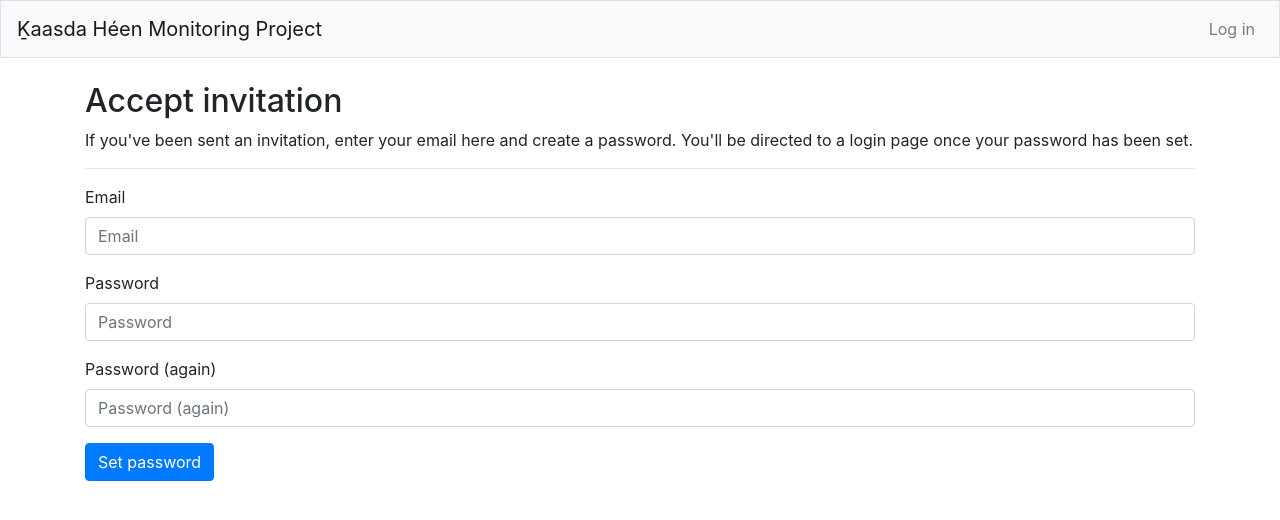
After one commit to ehmatthes/sitka_irg_realtime, a Django app: page /accounts/accept_invitation/ in a window 1280 px wide. The commit adds this page. Shown: the top 520 px of the page. Run offline with Django 3.2, Linux system fonts and the light colour scheme; parts of the project's set-up code (start-up, migrations or seed data) failed here and were passed over; some libraries are stand-ins or nearby versions.

Commit message:
accounts/accept_invitation sets password and gives success message, link doesn't render.

```diff
--- a/accounts/forms.py
+++ b/accounts/forms.py
@@ -1,6 +1,7 @@
 from django import forms
 from django.contrib.auth.forms import UserCreationForm, UserChangeForm
 from .models import CustomUser
+from allauth.account.forms import SetPasswordForm
 
 
 class CustomUserCreationForm(UserCreationForm):
@@ -35,3 +36,12 @@ class InvitationForm(forms.ModelForm):
     class Meta:
         model = CustomUser
         fields = ('email', )
+
+
+class AcceptInvitationForm(SetPasswordForm):
+    email = forms.EmailField(required=True)
+
+    field_order = ['email', 'password1', 'password2']
+
+    def __init__(self, *args, **kwargs):
+        super().__init__(self, *args, **kwargs)
--- /dev/null
+++ b/accounts/templates/account/accept_invitation.html
@@ -0,0 +1,31 @@
+{% extends "irg_viz/base.html" %}
+
+{% load bootstrap4 %}
+
+{% block page_header %}
+  <h2>Accept invitation</h2>
+{% endblock page_header %}
+
+{% block content %}
+
+  <p>If you've been sent an invitation, enter your email here and create a password. You'll be directed to a login page once your password has been set.</p>
+
+  {% for message in messages %}
+    {% if 'accept_invitation' in message.extra_tags %}
+      <div class="alert alert-success" role="alert">{{ message }}</div>
+    {% endif %}
+  {% endfor %}
+
+  <hr />
+
+  <form action="{% url 'accounts:accept_invitation' %}" method='post' class='form'>
+    {% csrf_token %}
+
+    {% bootstrap_form_errors form %}
+    {% bootstrap_form form %}
+
+    <button name='submit' class='btn btn-primary'>Set password</button>
+  </form>
+
+
+{% endblock content %}
--- a/accounts/templates/account/profile.html
+++ b/accounts/templates/account/profile.html
@@ -1,4 +1,3 @@
-
 {% extends "irg_viz/base.html" %}
 
 {% load bootstrap4 %}
--- a/accounts/urls.py
+++ b/accounts/urls.py
@@ -21,6 +21,6 @@ urlpatterns = [
 
     # Allow site admins to issue invitations to new users.
     path('invite_user/', views.invite_user, name='invite_user'),
-    # path('invite_set_password/', views.invite_set_password,
-            # name='invite_set_password'),
+    path('accept_invitation/', views.accept_invitation,
+            name='accept_invitation'),
 ]
--- a/accounts/views.py
+++ b/accounts/views.py
@@ -10,7 +10,8 @@ from django.conf import settings
 
 
 from .models import CustomUser
-from .forms import CustomUserChangeForm, ProfileForm, InvitationForm
+from .forms import (CustomUserChangeForm, ProfileForm, InvitationForm,
+        AcceptInvitationForm)
 
 
 # --- Helper functions ---
@@ -129,3 +130,49 @@ def invite_user(request):
 
     context = {'form': form, 'processed_form': processed_form}
     return render(request, 'account/invite_user.html', context=context)
+
+def accept_invitation(request):
+    """Allow an invited user to set their password.
+    Show a form that asks for email and two passwords.
+    On POST, get user with this email. If they don't have a password set,
+      use what they've provided and give a success message with a link to
+      login.
+      If a user doesn't exist with this password, give a failure alert.
+    """
+
+    if request.method == 'GET':
+
+        form = AcceptInvitationForm()
+        # print(form)
+
+    elif request.method == 'POST':
+        form = AcceptInvitationForm(data=request.POST)
+        if form.is_valid():
+            print ("Its a valid form.")
+            email = request.POST['email']
+            password = request.POST['password1']
+            try:
+                # If user exists and has no password, set password and add success
+                #   message with link to log in. Include username and password that
+                #   was just set.
+                user = CustomUser.objects.get(email=email)
+                if user.has_usable_password():
+                    # For now, handle this the same as user not existing.
+                    #   Don't want to let people try others' email addresses
+                    #   to find out who has an account.
+                    raise CustomUser.DoesNotExist
+            except CustomUser.DoesNotExist:
+                print('This user does not exist.')
+                pass
+            else:
+                user.set_password(password)
+                success_msg = f"Your password has been set."
+                success_msg += f" You may now <a href='{settings.LOGIN_URL}'>log in</a>."
+                success_msg += f" Your username is: {user.username}"
+                messages.add_message(request, messages.INFO, success_msg,
+                        extra_tags='accept_invitation')
+                print("Set your password.")
+
+    context = {'form': form}
+
+    return render(request, 'account/accept_invitation.html', context)
```
